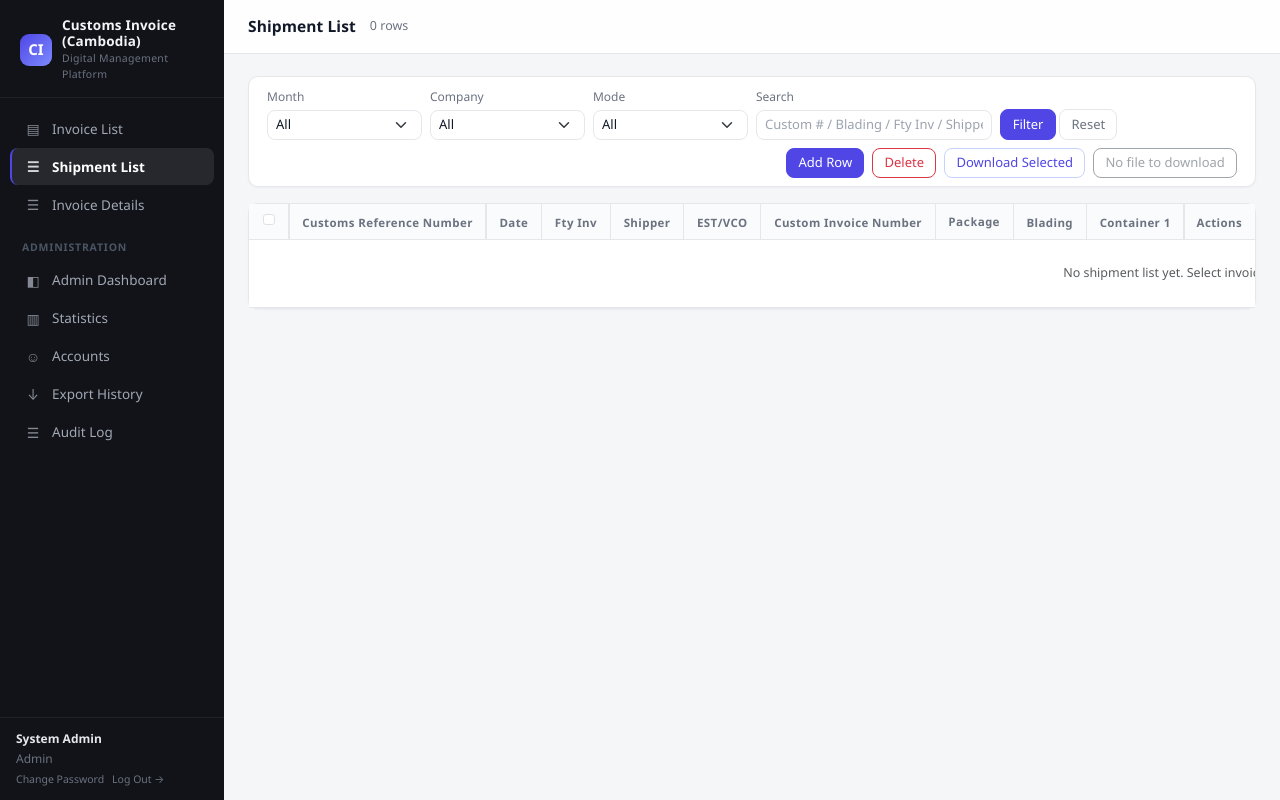
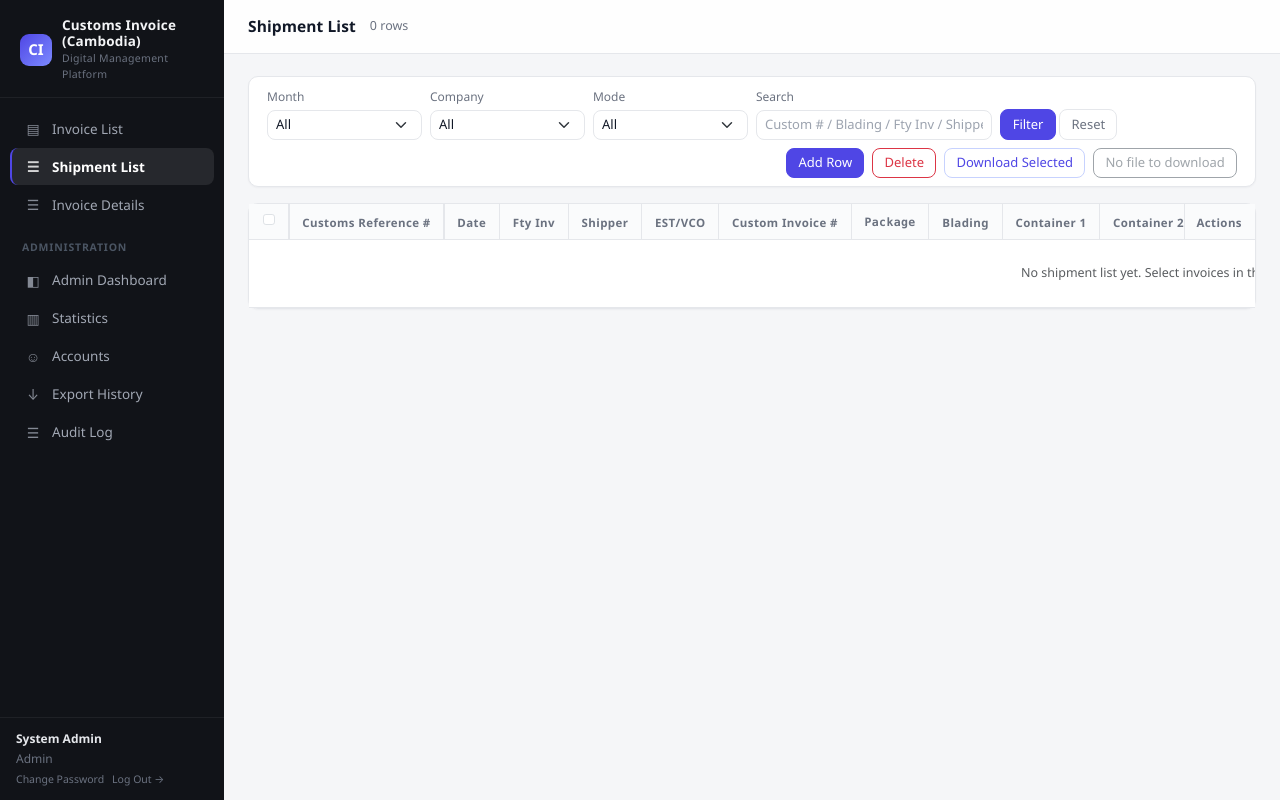
Before and after one commit to yoki741/Customs-Invoice-Digital-Platform, a FastAPI app: page /shipments in a window 1280 px wide. Run offline with FastAPI, Linux system fonts and the light colour scheme; the visitor is signed in with stand-in values (Sample User, id 1); some libraries are stand-ins or nearby versions.

Commit message:
[2026-10-30][FEAT] Delete 空行一并开放给第三类账号

```diff
--- a/webapp/routers/invoice_router.py
+++ b/webapp/routers/invoice_router.py
@@ -574,14 +574,14 @@
 @router.post("/api/shipments/delete")
 async def shipment_delete_selected(
     ids: str = Form(""),
-    user: User = Depends(require_type1),
+    user: User = Depends(require_type1_or_3),
     db: Session = Depends(get_db),
 ) -> object:
     """批量删除 Shipment List 手工新增的空行（仅 Add Row 生成的行可删）。
 
     勾选的行中只删除 is_manual 的空行；有报关单文件的普通行跳过不删（报关发票
-    本身另有删除/重做入口）。权限分割：新增行仅第一类 / 管理员可建，删除同样
-    限定第一类 / 管理员。删除后重建涉及的月份装柜列表 Excel。
+    本身另有删除/重做入口）。权限分割：新增行第一类 / 第三类 / 管理员可建，删除
+    同样限定第一类 / 第三类 / 管理员。删除后重建涉及的月份装柜列表 Excel。
     """
     entry_ids = _parse_ids(ids)
     if not entry_ids:
--- a/webapp/templates/shipments.html
+++ b/webapp/templates/shipments.html
@@ -134,8 +134,6 @@
         <button type="button" class="btn btn-primary btn-sm" id="btn-add-row"
                 onclick="addEmptyRow()" title="Add an empty row and fill in every field manually">
           Add Row</button>
-        {% endif %}
-        {% if user.role in [ROLE_TYPE1, ROLE_ADMIN] %}
         <button type="button" class="btn btn-outline-danger btn-sm" id="btn-delete-rows"
                 onclick="deleteSelected()" title="Delete checked manually-added rows">
           Delete</button>
@@ -165,12 +163,12 @@
               <input type="checkbox" class="form-check-input m-0"
                      onclick="toggleAllFiles(this)" title="Check all">
             </th>
-            <th class="sticky-col">Customs Reference Number</th>
+            <th class="sticky-col">Customs Reference #</th>
             <th>Date</th>
             <th>Fty Inv</th>
             <th>Shipper</th>
             <th>EST/VCO</th>
-            <th>Custom Invoice Number</th>
+            <th>Custom Invoice #</th>
             <th class="num">Package</th>
             <th>Blading</th>
             <th>Container 1</th>
@@ -232,7 +230,7 @@
                 </span>
               </div>
               {% elif r.is_manual %}
-                <span class="text-muted" title="Customs Reference Number (filename only)">{{ r.custom_ref or '-' }}</span>
+                <span class="text-muted" title="Customs Reference # (filename only)">{{ r.custom_ref or '-' }}</span>
               {% else %}
                 <span class="text-muted" title="File missing">{{ r.file_name or '-' }}</span>
               {% endif %}
@@ -544,12 +542,12 @@
 // 弹窗字段定义：[字段名, 显示名, 输入类型, 占位提示]；顺序与 Shipment List 表头一致。
 // 输入类型：text / textarea / date / number / mode（下拉）。
 const FIELD_DEFS = [
-  ['custom_ref', 'Customs Reference Number', 'text', 'e.g. VANCO INV#2609006-CT(AIR).xlsm'],
+  ['custom_ref', 'Customs Reference #', 'text', 'e.g. VANCO INV#2609006-CT(AIR).xlsm'],
   ['date', 'Date', 'date', ''],
   ['fty_inv', 'Fty Inv', 'textarea', ''],
   ['shipper', 'Shipper', 'text', ''],
   ['est_vco', 'EST/VCO', 'text', 'Eastex / Vanco'],
-  ['custom_no', 'Custom Invoice Number', 'text', ''],
+  ['custom_no', 'Custom Invoice #', 'text', ''],
   ['package', 'Package', 'number', ''],
   ['blading', 'Blading', 'text', ''],
   ['container_1', 'Container 1', 'text', ''],
@@ -642,7 +640,7 @@
     'Edit: ' + (no ? (no.dataset.value || '') : tr.dataset.entryId);
   document.getElementById('se-hint').innerHTML = isManual
     ? 'This row was added manually and has no customs invoice file. Fill in every field here; '
-      + 'Customs Reference Number is the filename text only.'
+      + 'Customs Reference # is the filename text only.'
     : 'Only manually-filled fields are editable here. Fields synced from the customs invoice '
       + '(Date, Shipper, POL, Containers, DESCRIPTION, etc.) must be changed via the '
       + '&ldquo;Edit&rdquo; button on the customs invoice.';
```
